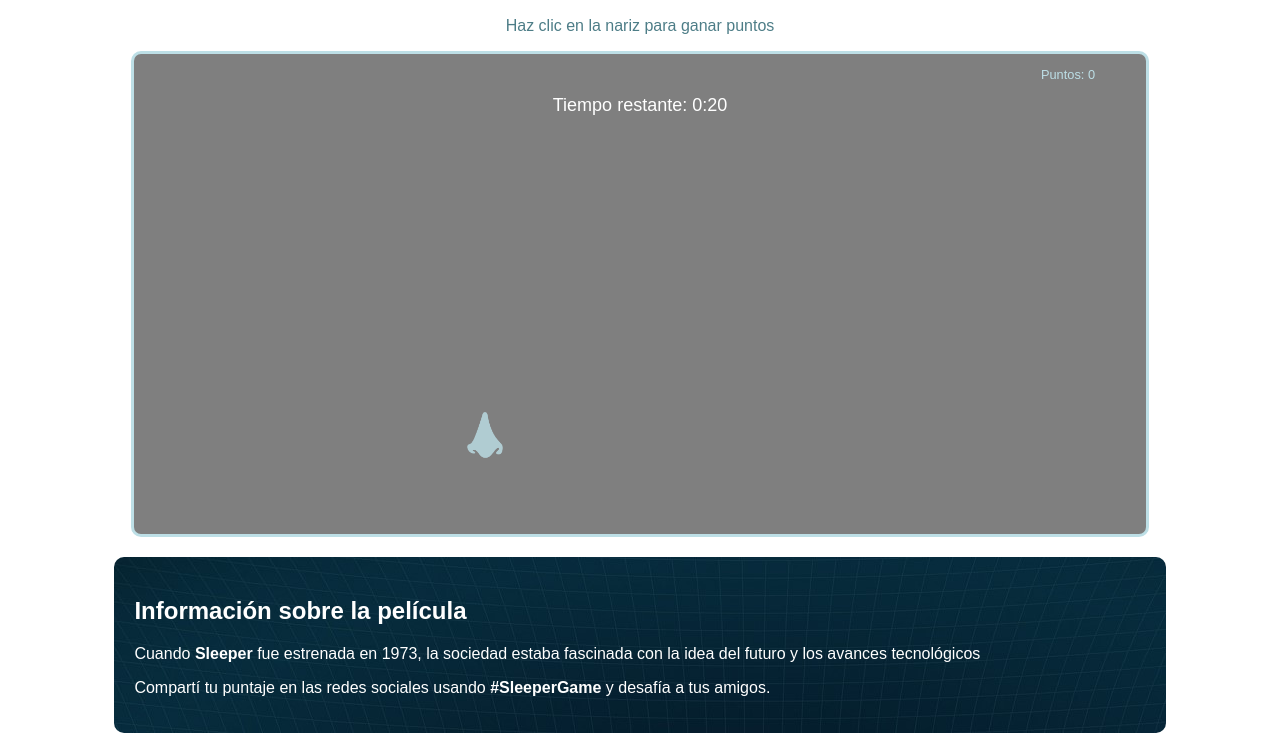
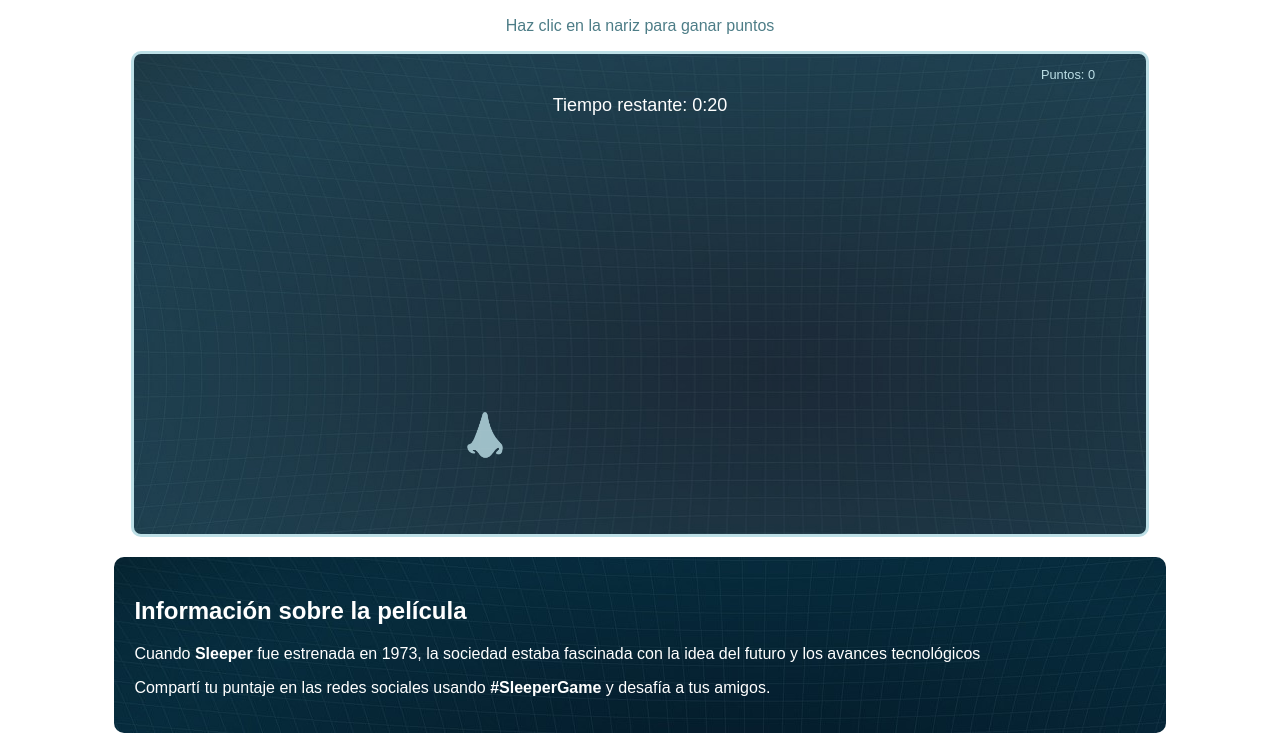
Before and after one commit to valmoren0/sleeper, a plain HTML site: page index.html in a window 1280 px wide. Shown: the part 167-920 px from the top of the page. Drawn offline with Linux system fonts and the light colour scheme.

Commit message:
Add files via upload

```diff
--- a/index.html
+++ b/index.html
@@ -47,7 +47,7 @@
       border-style: solid;
       border-radius: 10px;
       border-color: #B6DCE4;
-      background-color: #727272;
+      background: url('texture.jpg') repeat;
       opacity: 0.9;
 
     }
```
